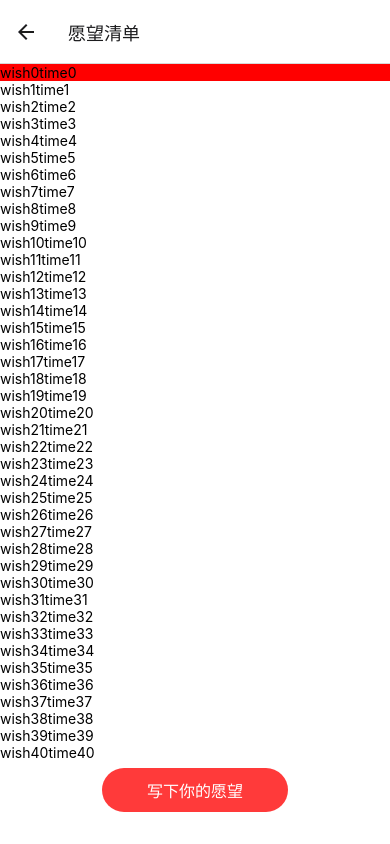
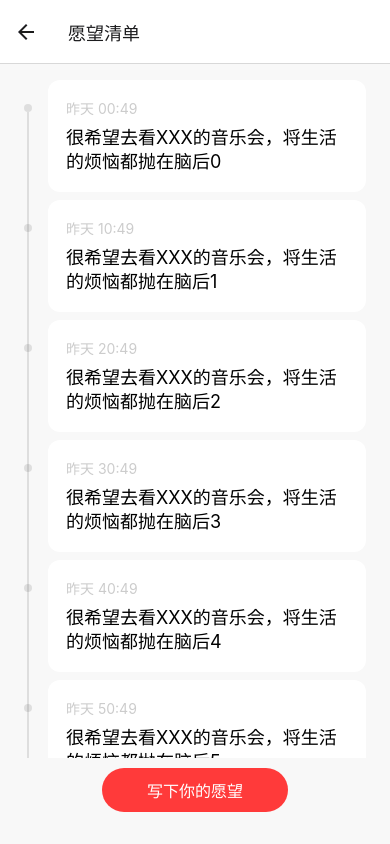
Before and after one commit to taujiong/wish-list, a React Native app in the folder apps/rn/: screen /WishList in a window 390 px wide. Built offline with nearby package versions, Linux system fonts and the light colour scheme.

Commit message:
refactor(rn): complete the ui for WishItem component

```diff
--- a/apps/rn/components/WishItem.tsx
+++ b/apps/rn/components/WishItem.tsx
@@ -1,27 +1,77 @@
 import { Wish } from 'contract';
-import { ListRenderItemInfo, Text, View } from 'react-native';
+import { Text, View } from 'react-native';
 
-type WishItemProps = Wish & {
-  index: number;
-};
+type WishItemProps = Wish;
 
-const WishItem = ({ content, lastUpdateAt, index }: WishItemProps) => {
+const WishItem = ({ content, lastUpdateAt }: WishItemProps) => {
+  const dotPosition = 24;
+
   return (
     <View
       style={{
         display: 'flex',
         flexDirection: 'row',
-        backgroundColor: index === 0 ? 'red' : 'white',
+        justifyContent: 'space-between',
+        paddingHorizontal: 24,
       }}
     >
-      <Text>{content}</Text>
-      <Text>{lastUpdateAt}</Text>
+      {/* connector */}
+      <View>
+        {/* dot */}
+        <View
+          style={{
+            width: 8,
+            height: 8,
+            borderRadius: 9999,
+            backgroundColor: '#0000001a',
+            top: dotPosition,
+          }}
+        />
+
+        {/* line */}
+        <View
+          style={{
+            width: 2,
+            height: '100%',
+            position: 'absolute',
+            left: 3,
+            top: dotPosition + 8,
+            backgroundColor: '#0000001a',
+          }}
+        />
+      </View>
+
+      {/* content */}
+      <View
+        style={{
+          flex: 1,
+          backgroundColor: '#fff',
+          marginBottom: 8,
+          marginLeft: 16,
+          padding: 18,
+          borderRadius: 12,
+        }}
+      >
+        <Text
+          style={{
+            color: '#ccc',
+            marginBottom: 8,
+          }}
+        >
+          {lastUpdateAt}
+        </Text>
+
+        <Text
+          style={{
+            fontSize: 18,
+            lineHeight: 24,
+          }}
+        >
+          {content}
+        </Text>
+      </View>
     </View>
   );
 };
 
-export const renderWishItem = ({ index, item }: ListRenderItemInfo<Wish>) => (
-  <WishItem index={index} {...item} />
-);
-
 export default WishItem;
--- a/apps/rn/pages/WishList.tsx
+++ b/apps/rn/pages/WishList.tsx
@@ -3,7 +3,7 @@ import { Wish } from 'contract';
 import { useEffect, useState } from 'react';
 import { FlatList, Image, Text, View } from 'react-native';
 import NButton from '../components/NButton';
-import { renderWishItem } from '../components/WishItem';
+import WishItem from '../components/WishItem';
 import { RootStackParamList } from '../rn-navigation';
 
 type WishListProps = NativeStackScreenProps<RootStackParamList, 'Start'>;
@@ -29,10 +29,10 @@ const ListPage = ({ navigation }: WishListProps) => {
 
   useEffect(() => {
     setWishes(
-      new Array(50).fill(0).map((_, index) => ({
+      new Array(10).fill(0).map((_, index) => ({
         id: index.toString(),
-        content: 'wish' + index,
-        lastUpdateAt: 'time' + index,
+        content: '很希望去看XXX的音乐会，将生活的烦恼都抛在脑后' + index,
+        lastUpdateAt: `昨天 ${index}0:49`,
       }))
     );
   }, []);
@@ -41,7 +41,7 @@ const ListPage = ({ navigation }: WishListProps) => {
     <View
       style={{
         flex: 1,
-        backgroundColor: '#fff',
+        backgroundColor: '#f8f8f8',
         alignItems: 'center',
       }}
     >
@@ -51,10 +51,11 @@ const ListPage = ({ navigation }: WishListProps) => {
         <FlatList
           style={{
             width: '100%',
+            marginTop: 16,
           }}
           data={wishes}
           keyExtractor={(item) => item.id}
-          renderItem={renderWishItem}
+          renderItem={({ item }) => <WishItem {...item} />}
         />
       )}
 
```
